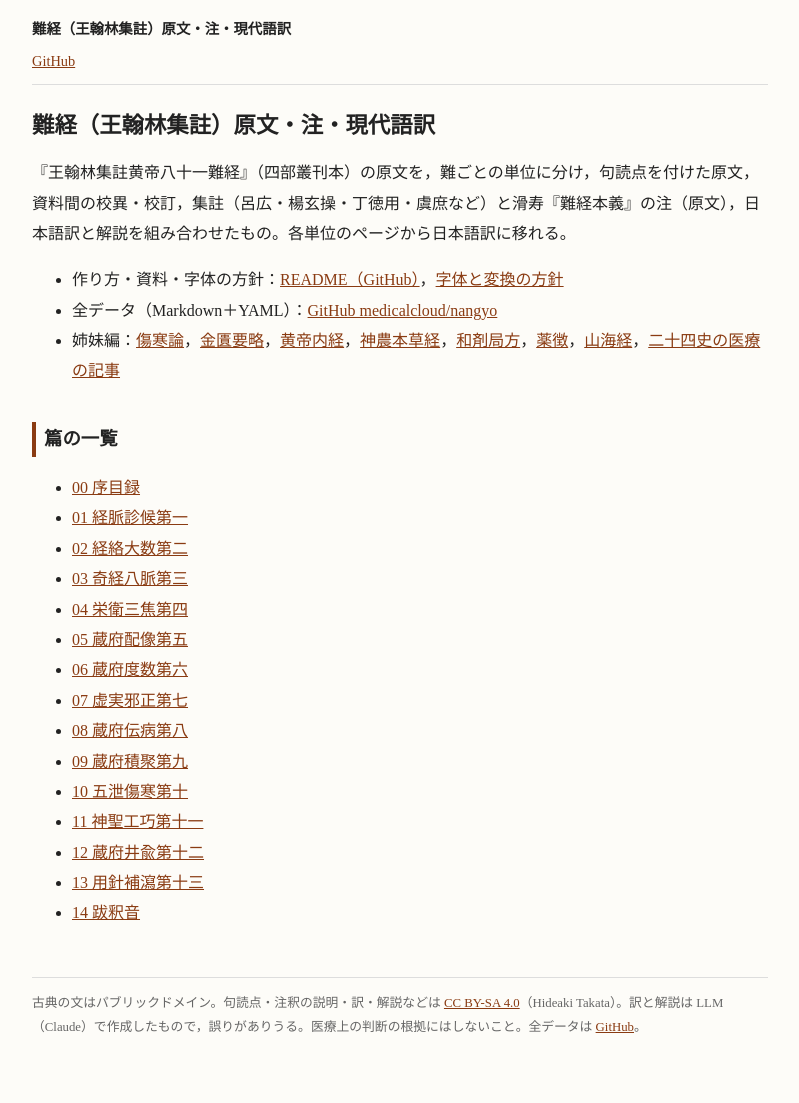
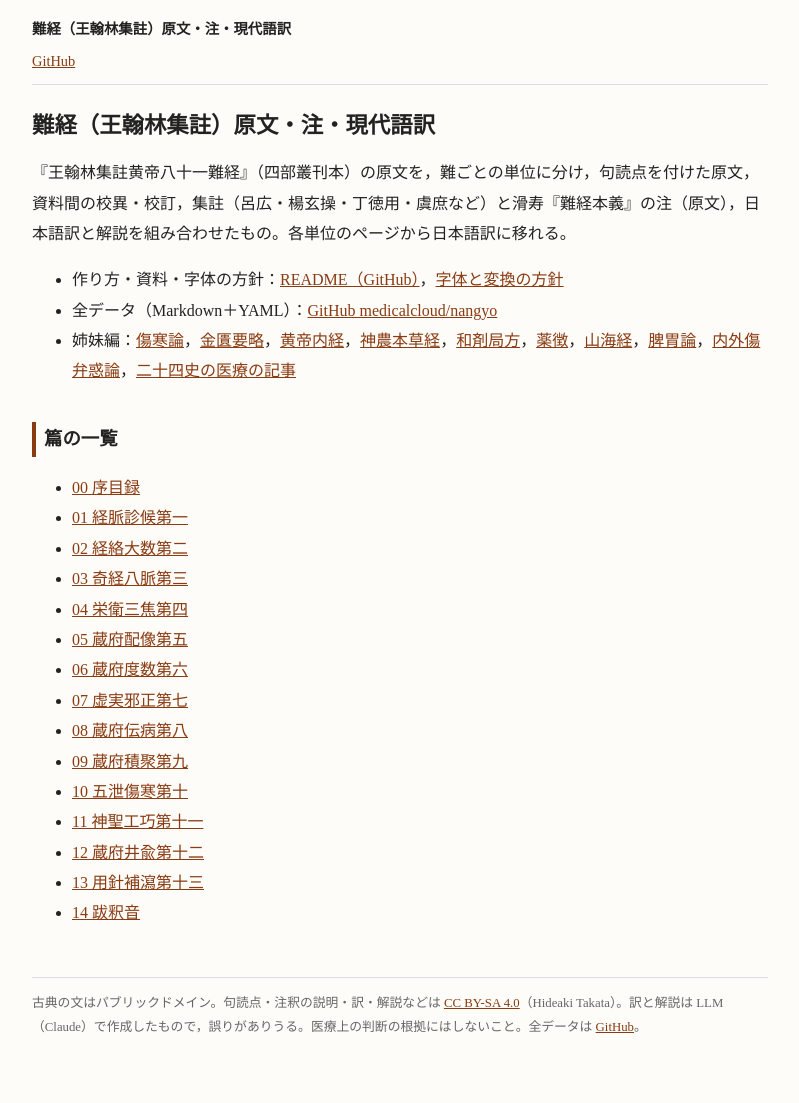
Before and after one commit to medicalcloud/nangyo, a Jekyll site: the page built from index.md, in a window 1280 px wide. Shown: the whole page, without its empty margins (240-1039 px from the left). Built offline with Jekyll 4.4.1, drawn with Linux system fonts in a browser that asks for light colours.

Commit message:
姉妹編に脾胃論・内外傷弁惑論を加える
Co-Authored-By: Claude Opus 5.5 <noreply@anthropic.com>
Claude-Session: https://claude.ai/code/session_01LRgAs9kiaN9gwPmZDVNvf2

```diff
--- a/index.md
+++ b/index.md
@@ -8,7 +8,7 @@ title: 目次
 
 - 作り方・資料・字体の方針：[README（GitHub）](https://github.com/medicalcloud/nangyo#readme)，[字体と変換の方針](字体と変換の方針.md)
 - 全データ（Markdown＋YAML）：[GitHub medicalcloud/nangyo](https://github.com/medicalcloud/nangyo)
-- 姉妹編：[傷寒論](https://medicalcloud.github.io/shokanron/)，[金匱要略](https://medicalcloud.github.io/kinkiyoryaku/)，[黄帝内経](https://medicalcloud.github.io/koteidaikei/)，[神農本草経](https://medicalcloud.github.io/shinnohonzokyo/)，[和剤局方](https://medicalcloud.github.io/wazaikyokuho/)，[薬徴](https://medicalcloud.github.io/yakucho/)，[山海経](https://medicalcloud.github.io/sengaikyo/)，[二十四史の医療の記事](https://medicalcloud.github.io/24shi/)
+- 姉妹編：[傷寒論](https://medicalcloud.github.io/shokanron/)，[金匱要略](https://medicalcloud.github.io/kinkiyoryaku/)，[黄帝内経](https://medicalcloud.github.io/koteidaikei/)，[神農本草経](https://medicalcloud.github.io/shinnohonzokyo/)，[和剤局方](https://medicalcloud.github.io/wazaikyokuho/)，[薬徴](https://medicalcloud.github.io/yakucho/)，[山海経](https://medicalcloud.github.io/sengaikyo/)，[脾胃論](https://medicalcloud.github.io/hiiron/)，[内外傷弁惑論](https://medicalcloud.github.io/naigaishobenwakuron/)，[二十四史の医療の記事](https://medicalcloud.github.io/24shi/)
 
 ## 篇の一覧
 
```
